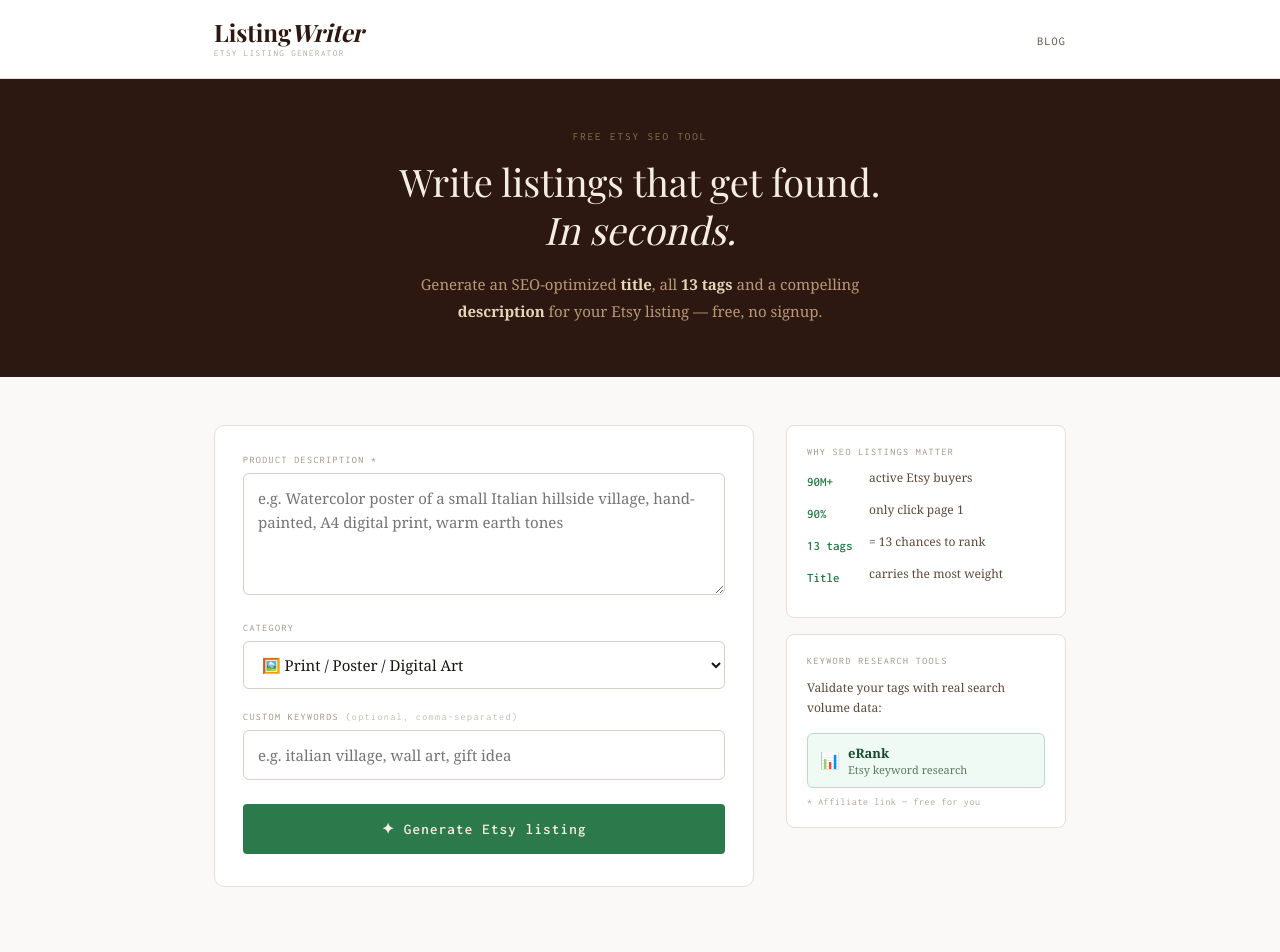
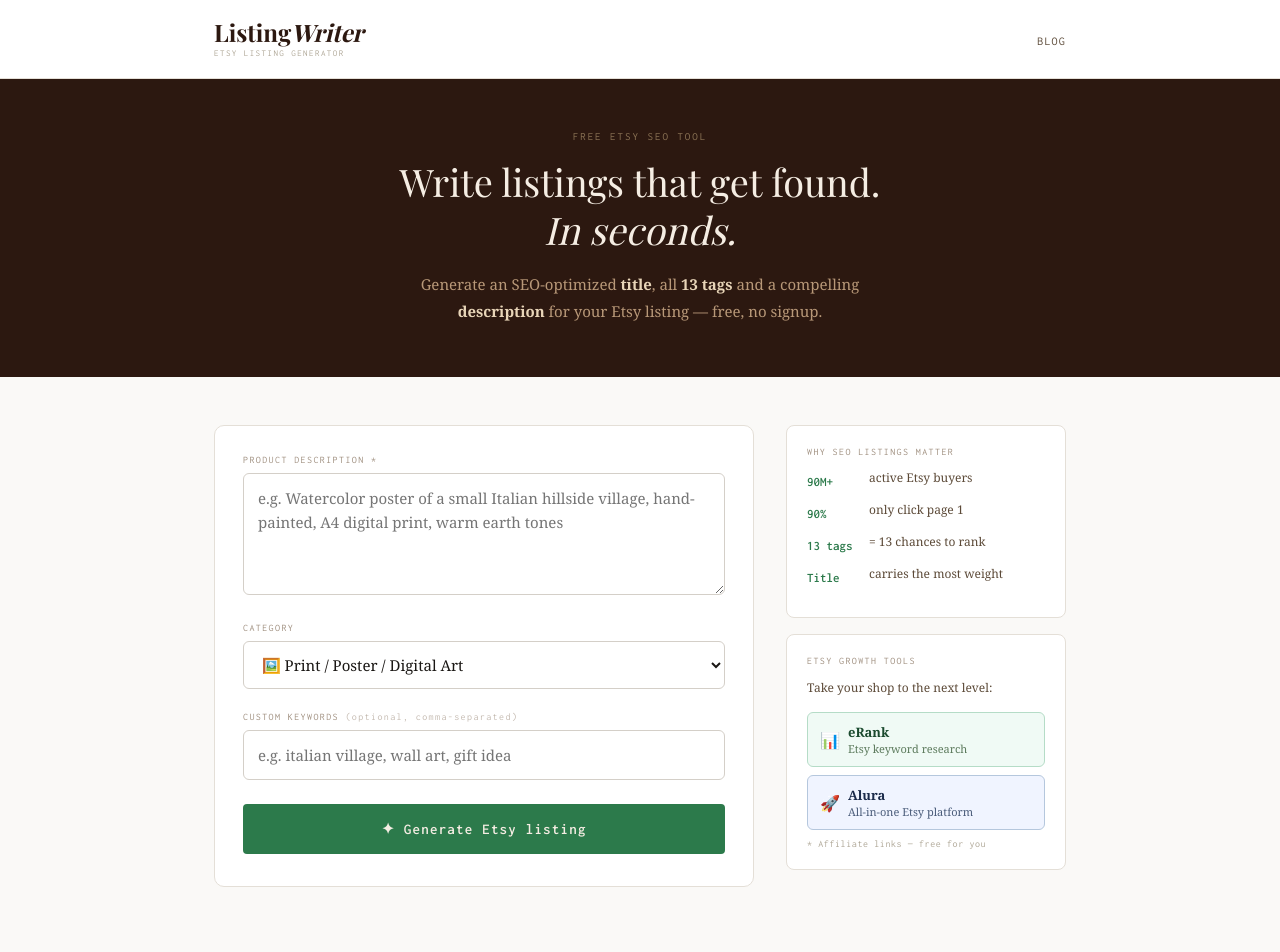
Before and after one commit to dylandiabolik-droid/wordweaver, a React (Vite) app: page / in a window 1280 px wide. Shown: the top 952 px of the page. Built offline with nearby package versions, Linux system fonts and the light colour scheme; a web font is replaced by a local one.

Commit message:
Add files via upload

```diff
--- a/EtsyListingGenerator.jsx
+++ b/EtsyListingGenerator.jsx
@@ -270,9 +270,9 @@ export default function EtsyListingGenerator() {
 
             {/* Keyword tools */}
             <div className="sidebar-box">
-              <span className="sidebar-label">Keyword Research Tools</span>
+              <span className="sidebar-label">Etsy Growth Tools</span>
               <p style={{ fontSize: 12, color: "#5c4a38", lineHeight: 1.7, marginBottom: 14 }}>
-                Validate your tags with real search volume data:
+                Take your shop to the next level:
               </p>
               <a href="https://erank.com?fpr=marco47" target="_blank" rel="noopener noreferrer"
                 style={{ display: "flex", alignItems: "center", gap: 8, padding: "10px 12px", background: "#f0faf5", border: "1px solid #b5dcc7", borderRadius: 6, textDecoration: "none", marginBottom: 8 }}>
@@ -282,8 +282,16 @@ export default function EtsyListingGenerator() {
                   <p style={{ fontSize: 11, color: "#5c7a5c" }}>Etsy keyword research</p>
                 </div>
               </a>
+              <a href="https://www.alura.io?via=marco" target="_blank" rel="noopener noreferrer"
+                style={{ display: "flex", alignItems: "center", gap: 8, padding: "10px 12px", background: "#f0f4ff", border: "1px solid #b5c7dd", borderRadius: 6, textDecoration: "none", marginBottom: 8 }}>
+                <span style={{ fontSize: 16 }}>🚀</span>
+                <div>
+                  <p style={{ fontSize: 13, fontWeight: 600, color: "#1a2a4a" }}>Alura</p>
+                  <p style={{ fontSize: 11, color: "#4a5c7a" }}>All-in-one Etsy platform</p>
+                </div>
+              </a>
               <p className="mono" style={{ fontSize: 10, color: "#b0a898", marginTop: 6, letterSpacing: "0.06em" }}>
-                * Affiliate link — free for you
+                * Affiliate links — free for you
               </p>
             </div>
 
@@ -367,10 +375,10 @@ export default function EtsyListingGenerator() {
                 {/* Affiliate CTA after result */}
                 <div style={{ background: "#f0faf5", border: "1px solid #b5dcc7", borderLeft: "3px solid #2c7a4b", borderRadius: 6, padding: "16px 20px" }}>
                   <p style={{ fontSize: 14, color: "#1a4a2e", fontWeight: 600, marginBottom: 6 }}>
-                    Next step: validate your keywords
+                    Next step: grow your Etsy shop
                   </p>
                   <p style={{ fontSize: 13, color: "#2c5a3a", lineHeight: 1.7 }}>
-                    Check with <a href="https://erank.com?fpr=marco47" target="_blank" rel="noopener noreferrer" className="affiliate-link">eRank</a> how often your tags are searched and how competitive they are.
+                    Validate your keywords with <a href="https://erank.com?fpr=marco47" target="_blank" rel="noopener noreferrer" className="affiliate-link">eRank</a>, or use <a href="https://www.alura.io?via=marco" target="_blank" rel="noopener noreferrer" className="affiliate-link">Alura</a> for full shop analytics, product research, and sales tracking — all in one platform.
                   </p>
                 </div>
               </>
```
